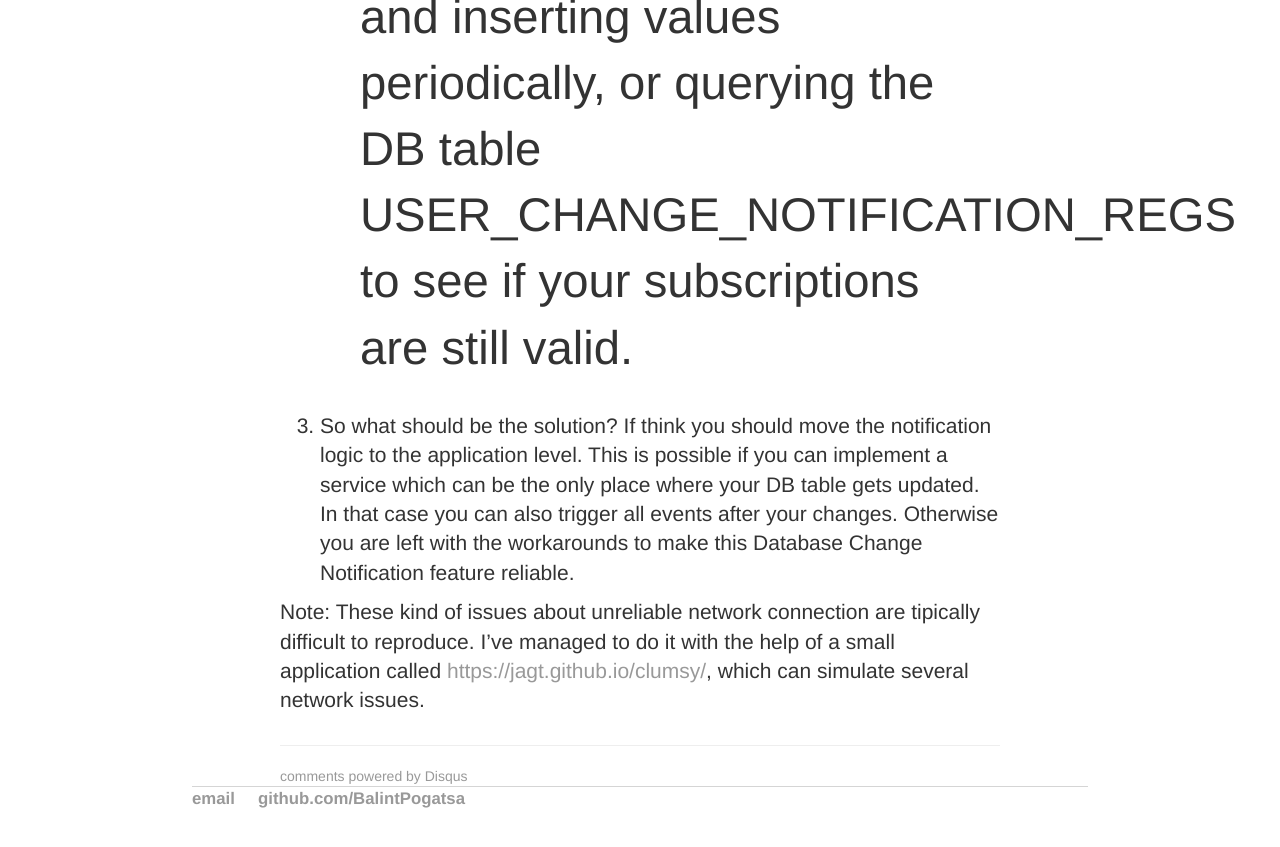
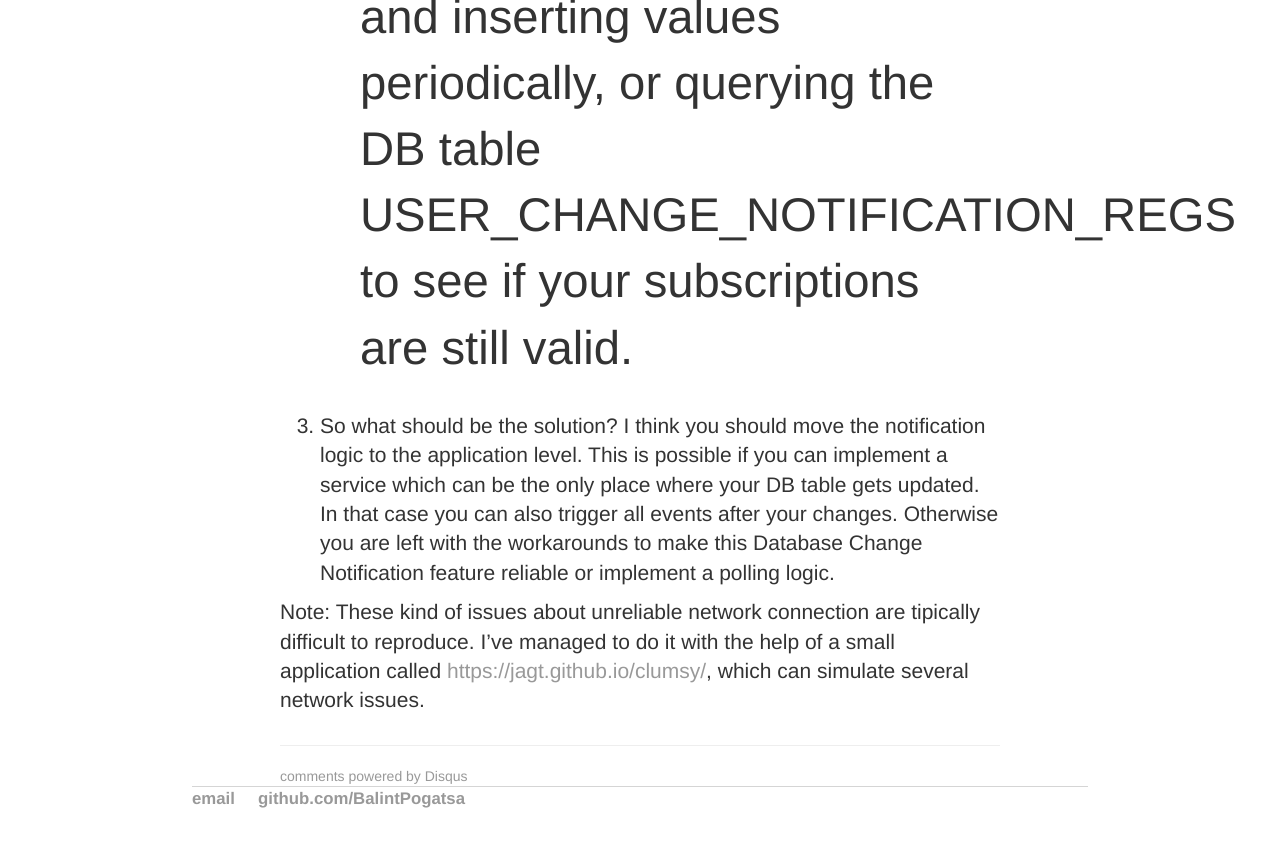
Before and after one commit to BalintPogatsa/BalintPogatsa.github.io, a Jekyll site: the page built from _posts/2016-09-10-using-oracle-change-notifications.md, in a window 1280 px wide and 900 px high, scrolled down 1929 px. Shown: the top 847 px of the window. Built offline with Jekyll 4.4.1, drawn with Linux system fonts in a browser that asks for light colours; comment, search, counter and statistics services are not loaded.

Commit message:
no message

```diff
--- a/_posts/2016-09-10-using-oracle-change-notifications.md
+++ b/_posts/2016-09-10-using-oracle-change-notifications.md
@@ -16,6 +16,6 @@ Here I would like to summarize my experiences about it:
 
          You can still work around this by implementing some kind of watchdog functionality by subscribing to a dummy table and inserting values periodically, or querying the DB table USER_CHANGE_NOTIFICATION_REGS to see if your subscriptions are still valid.
 
-3. So what should be the solution? If think you should move the notification logic to the application level. This is possible if you can implement a service which can be the only place where your DB table gets updated. In that case you can also trigger all events after your changes. Otherwise you are left with the workarounds to make this Database Change Notification feature reliable.
+3. So what should be the solution? I think you should move the notification logic to the application level. This is possible if you can implement a service which can be the only place where your DB table gets updated. In that case you can also trigger all events after your changes. Otherwise you are left with the workarounds to make this Database Change Notification feature reliable or implement a polling logic.
 
 Note: These kind of issues about unreliable network connection are tipically difficult to reproduce. I've managed to do it with the help of a small application called [https://jagt.github.io/clumsy/](https://jagt.github.io/clumsy/ "clumsy"), which can simulate several network issues.
```
